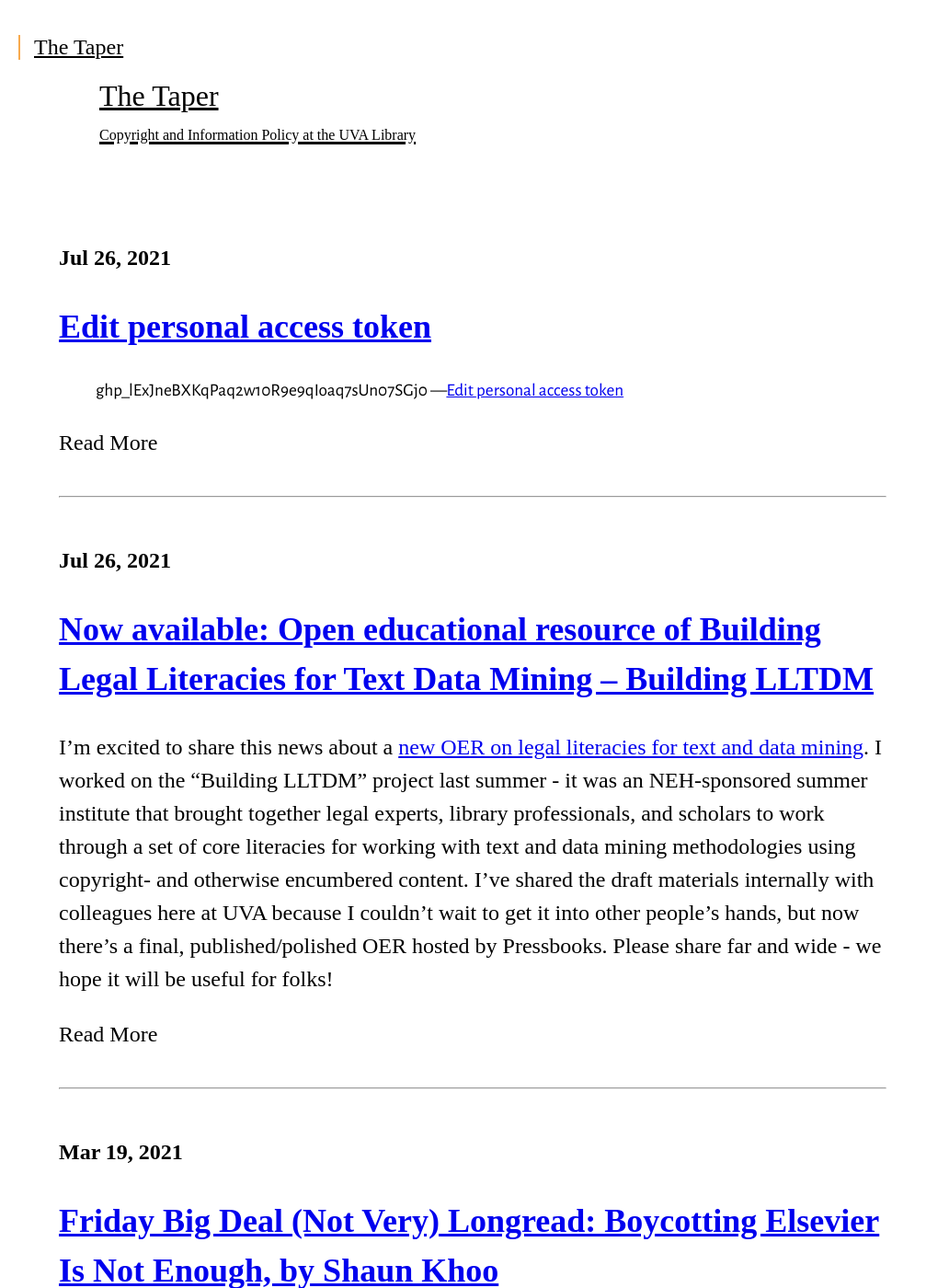
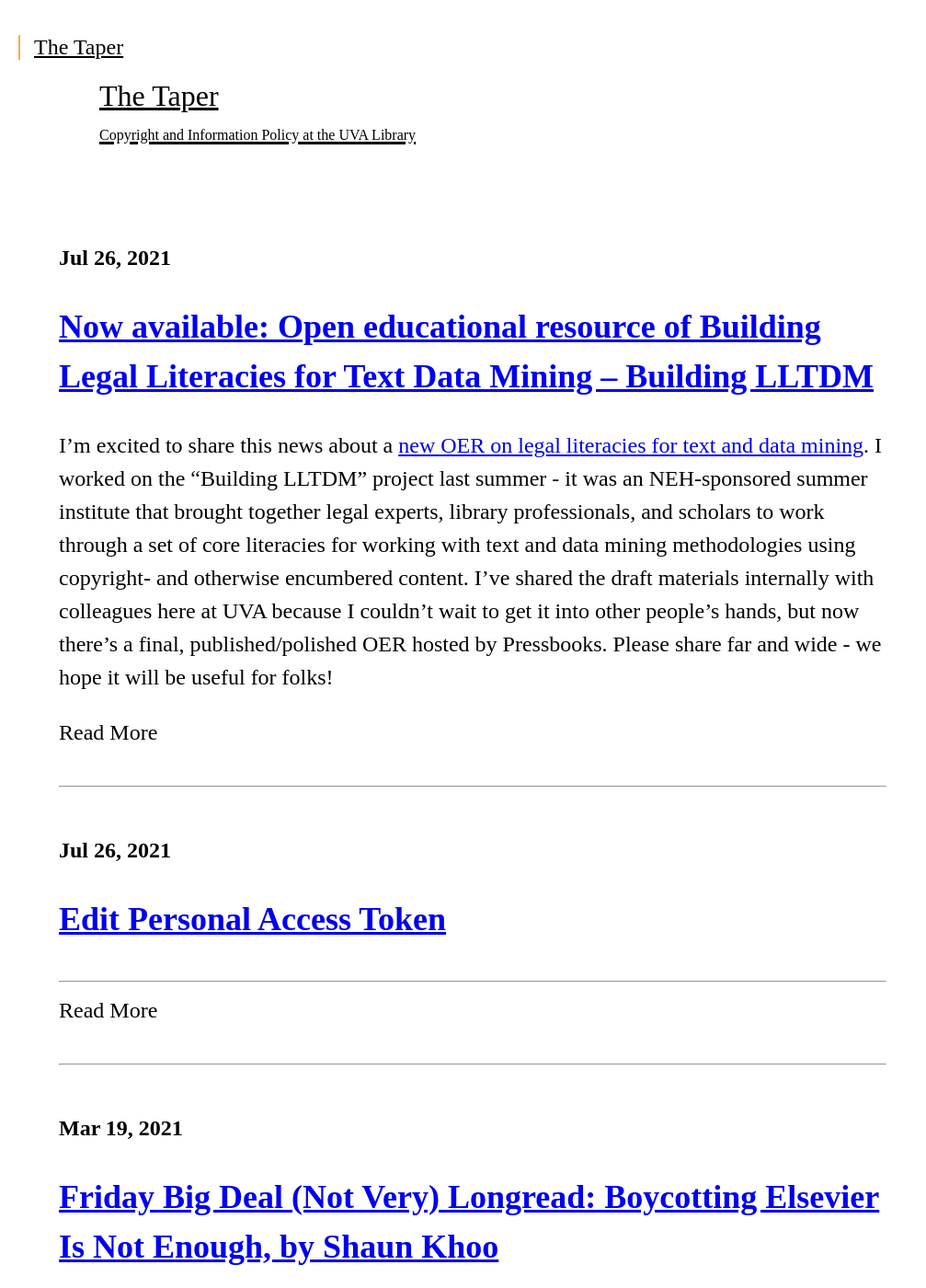
Before and after one commit to uvalib/thetaper, a Jekyll site: the page built from index.html, in a window 1280 px wide and 1400 px high. Shown: the whole window at 92% size, without its empty margins (0-1007 px from the left). Built offline with Jekyll 4.4.1, drawn with Linux system fonts in a browser that asks for light colours; some web fonts are replaced; comment, search, counter and statistics services are not loaded.

Commit message:
Update 2021-07-26-edit-personal-access-token.markdown

```diff
--- a/_posts/2021-07-26-edit-personal-access-token.markdown
+++ b/_posts/2021-07-26-edit-personal-access-token.markdown
@@ -1,8 +1,4 @@
 ---
-layout: post
-published: true
+
 title:  "Edit personal access token"
 date:   2021-07-26T17:16:36.003Z
----
-
-> 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 &#x2014;[Edit personal access token](https://github.com/settings/tokens/377004338)
```
